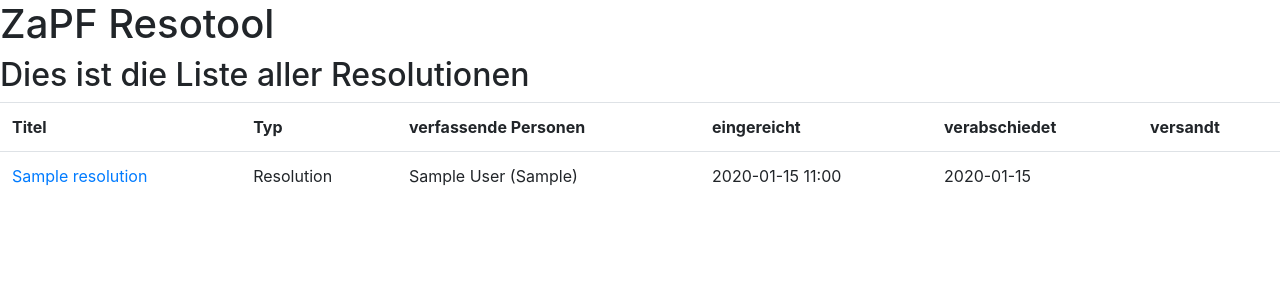
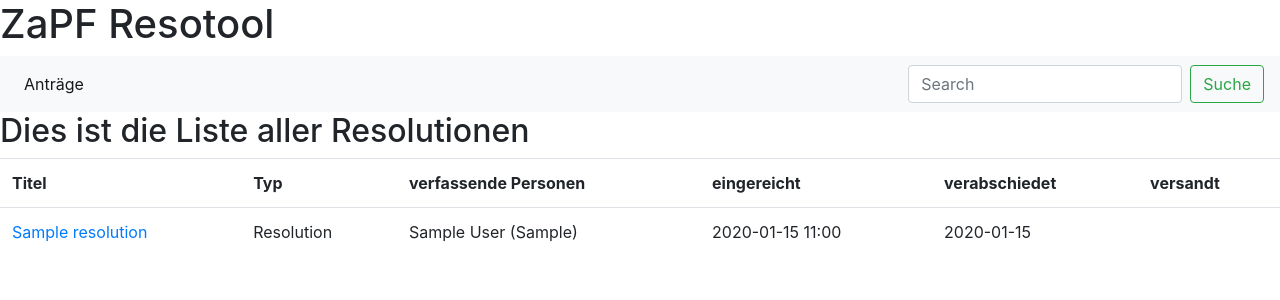
Before and after one commit to scattenlaeufer/zapf-resotool, a Django app: page / in a window 1280 px wide. Shown: the top 300 px of the page. Run offline with Django 3.2, Linux system fonts and the light colour scheme; tables that the repository leaves empty hold one stand-in row (values such as "Sample post"); some libraries are stand-ins or nearby versions.

Commit message:
Add some stuff to resoapp/base.html

```diff
--- a/resotool/resoapp/templates/resoapp/base.html
+++ b/resotool/resoapp/templates/resoapp/base.html
@@ -10,6 +10,21 @@
 	</head>
 	<body>
 		<h1>ZaPF Resotool</h1>
+
+		<nav class="navbar navbar-expand-lg navbar-light bg-light">
+			<div class="collapse navbar-collapse" id="navbarSupportedContent">
+				<ul class="navbar-nav mr-auto">
+					<li class="nav-item">
+					<li class="nav-item active">
+						<a class="nav-link" href="{% url "resoapp:index" %}">Anträge</a>
+					</li>
+				</ul>
+				<form class="form-inline my-2 my-lg-0">
+					<input class="form-control mr-sm-2" type="search" placeholder="Search" aria-label="Search">
+					<button class="btn btn-outline-success my-2 my-sm-0" type="submit">Suche</button>
+				</form>
+			</div>
+		</nav>
 		{% block content %}
 		{% endblock %}
 	</body>
```
